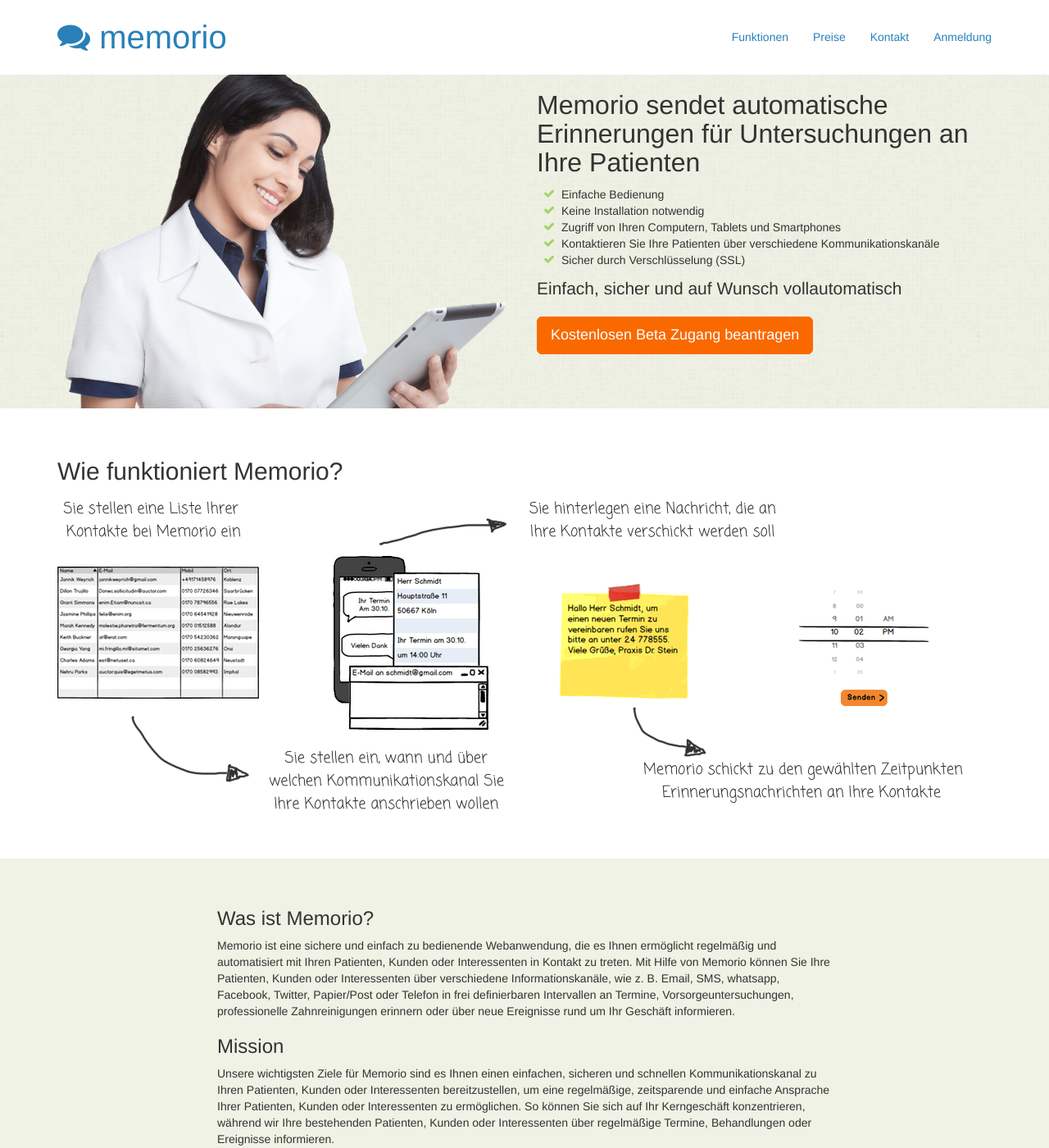
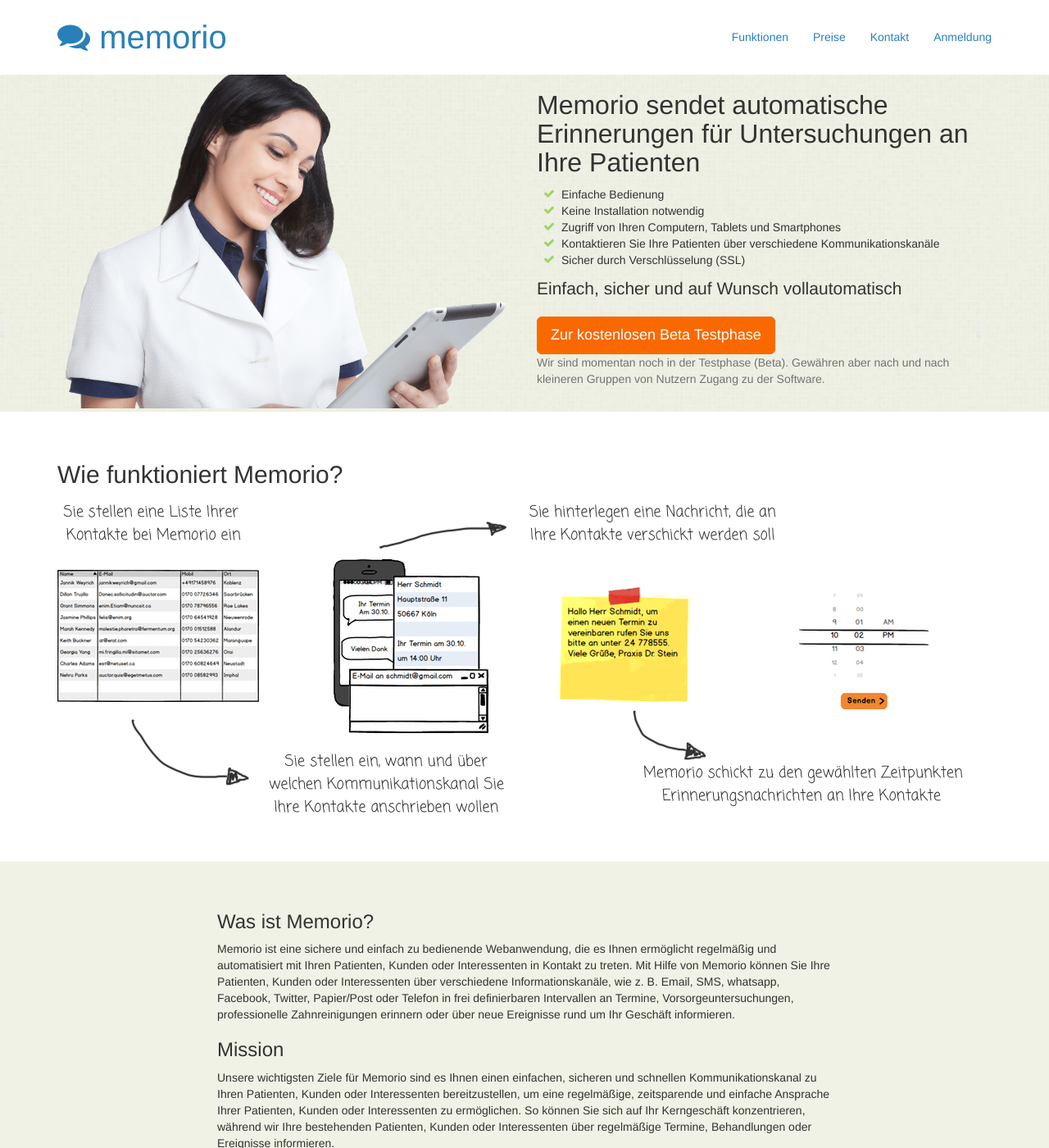
Before and after one commit to j7nn7k/memorio-site, a Jekyll site: the page built from index.html, in a window 1280 px wide and 1400 px high. Shown: the whole window at 82% size. Built offline with Jekyll 4.4.1, drawn with Linux system fonts in a browser that asks for light colours; nearby versions of some CDN libraries; Markdown is read by kramdown in place of the engine named in the settings; some of the changed text lies outside the part shown.

Commit message:
Changed signup button copy

```diff
--- a/contact/index.html
+++ b/contact/index.html
@@ -42,7 +42,7 @@ title: Kontakt
                 <div class="col-md-4 col-md-offset-2">
                     <br>
                     <br>
-                    <a href="http://eepurl.com/0gCNn" class="btn btn-action btn-lg">Kostenlosen Beta Zugang beantragen</a>
+                    <a href="http://eepurl.com/0gCNn" class="btn btn-action btn-lg">Zur kostenlosen Beta Testphase</a>
                 </div>
             </div>
         </div>
--- a/features/index.html
+++ b/features/index.html
@@ -182,7 +182,7 @@ title: Funktionen
                 <div class="col-md-4 col-md-offset-2">
                     <br>
                     <br>
-                    <a href="http://eepurl.com/0gCNn" class="btn btn-action btn-lg">Kostenlosen Beta Zugang beantragen</a>
+                    <a href="http://eepurl.com/0gCNn" class="btn btn-action btn-lg">Zur kostenlosen Beta Testphase</a>
                 </div>
             </div>
         </div>
--- a/index.html
+++ b/index.html
@@ -23,8 +23,10 @@ master_title: Memorio - Einfache, schnelle und effiziente Kommunikation mit Ihre
                     </ul>
 
                     <p class="lead">Einfach, sicher und auf Wunsch vollautomatisch</p>
-                    <a href="http://eepurl.com/0gCNn" class="btn btn-action btn-lg">Kostenlosen Beta Zugang beantragen</a>
-                    <!-- <p class="text-do-not-disturb">Wir sind momentan noch in der Entwicklungsphase (Beta). Gewähren aber nach und nach kleineren Gruppen von Nutzern Zugang zu der Software.</p> -->
+                    <a href="http://eepurl.com/0gCNn" class="btn btn-action btn-lg">Zur kostenlosen Beta Testphase</a>
+                    <br>
+                    <p class="text-do-not-disturb">Wir sind momentan noch in der Testphase (Beta). Gewähren aber nach und nach kleineren Gruppen von Nutzern Zugang zu der Software.</p>
+                    <br>
                 </div>
 
             </div>
@@ -79,7 +81,7 @@ master_title: Memorio - Einfache, schnelle und effiziente Kommunikation mit Ihre
                 </div>
                 <div class="col-md-4">
                     <br>
-                    <a href="http://eepurl.com/0gCNn" class="btn btn-action btn-block">Kostenlosen Beta Zugang beantragen</a>
+                    <a href="http://eepurl.com/0gCNn" class="btn btn-action btn-block">Zur kostenlosen Beta Testphase</a>
                     <br>
                     <a href="/features/" class="btn btn-default btn-block">Funktionen ansehen</a>
                 </div>
--- a/pricing/index.html
+++ b/pricing/index.html
@@ -66,7 +66,7 @@ title: Preise
                 </div>
                 <div class="col-md-4">
                     <br>
-                    <a href="http://eepurl.com/0gCNn" class="btn btn-action btn-block">Kostenlosen Beta Zugang beantragen</a>
+                    <a href="http://eepurl.com/0gCNn" class="btn btn-action btn-block">Zur kostenlosen Beta Testphase</a>
                     <br>
                     <a href="/features/" class="btn btn-default btn-block">Funktionen ansehen</a>
                 </div>
```
